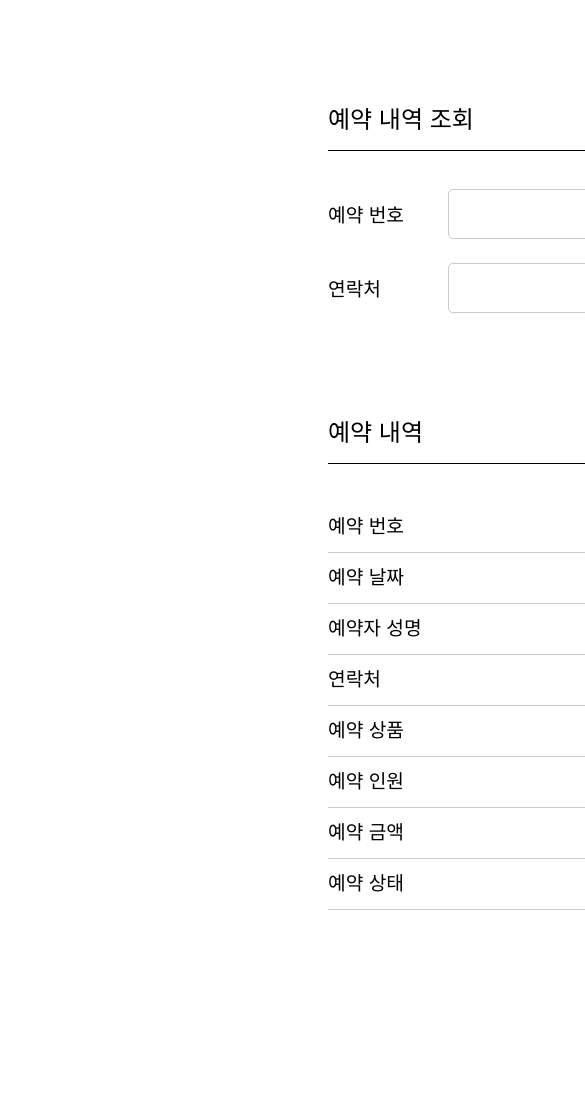
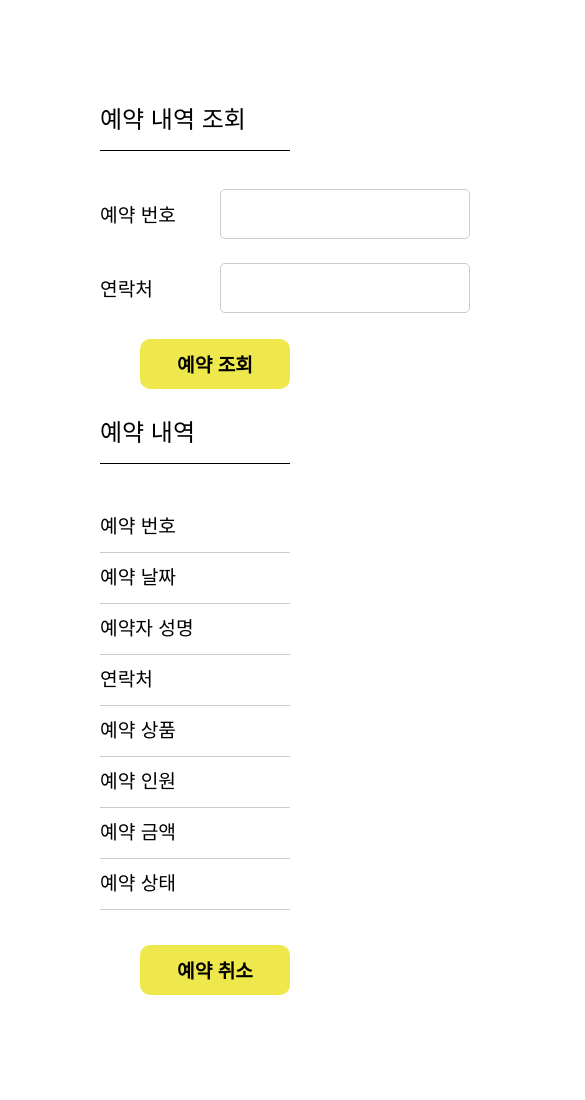
Before and after one commit to ormcamp-fe-3rd/Orm-Tour, a plain HTML site: page confirmation-page/html/confirm.html in a window 390 px wide. Shown: the top 1100 px of the page, 585 px wide, since content can reach past the window. Drawn offline with Linux system fonts and the light colour scheme.

Commit message:
conf-confrm-반응형 세팅

```diff
--- a/confirmation-page/css/confirm.css
+++ b/confirmation-page/css/confirm.css
@@ -4,11 +4,13 @@
 
 body {
     font-family: 'Nanum Gothic', sans-serif;
+    max-width: 1440px;
 }
 
 section {
-    width: 1480px;
+    width: 100%;
     padding: 100px;
+    box-sizing: border-box;
     position: relative;
 }
 
@@ -36,7 +38,7 @@ section {
 /* search form */
 #search-form {
     position: relative;
-    width: 1024px;
+    max-width: 1024px;
     padding-bottom: 100px;
 }
 
@@ -85,11 +87,12 @@ section {
     border-radius: 10px;
     position: absolute;
     right: 0;
+    bottom: 24px;
 }
 
 /* result */
 .result {
-    width: 1024px;
+    max-width: 1024px;
     padding-bottom: 35px;
 }
 
@@ -119,7 +122,7 @@ section {
 
 /* 예약 취소 */
 .cancel {
-    width: 1024px;
+    max-width: 1024px;
     display: flex;
     flex-direction: column;
     align-items: end;
```
